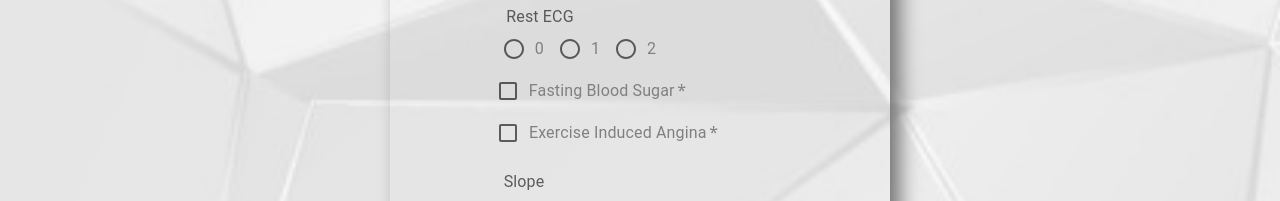
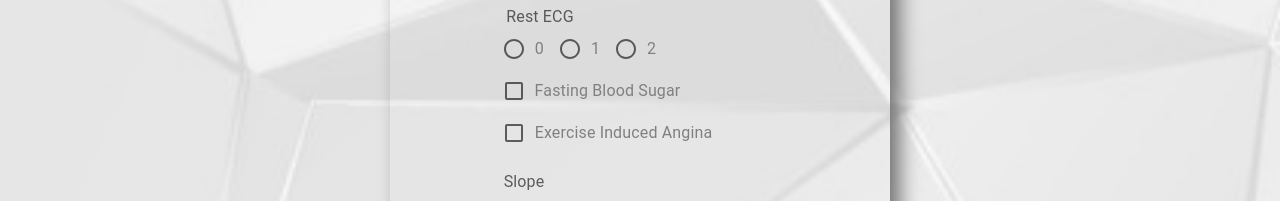
Before and after one commit to muke0131/HealthShield, a React (Vite) app in the folder Frontend/: page /heart-disease-predictor in a window 1280 px wide. Shown: the part 751-952 px from the top of the page. Built offline with nearby package versions, Linux system fonts and the light colour scheme.

Commit message:
frontend updated

```diff
--- a/Frontend/src/components/HeartData.jsx
+++ b/Frontend/src/components/HeartData.jsx
@@ -149,8 +149,8 @@ const HeartData = () => {
                         <FormControlLabel value="1" control={<Radio />} label="1" />
                         <FormControlLabel value="2" control={<Radio />} label="2" />
                     </RadioGroup>
-                    <FormControlLabel required sx={{ mr: '6rem', color: 'gray' }} control={<Checkbox checked={checked} onChange={() => setChecked(!checked)} />} label="Fasting Blood Sugar" />
-                    <FormControlLabel required sx={{ mr: '4rem', color: 'gray' }} control={<Checkbox checked={checked2} onChange={() => setChecked2(!checked2)} />} label="Exercise Induced Angina" />
+                    <FormControlLabel sx={{ mr: '6rem', color: 'gray' }} control={<Checkbox checked={checked} onChange={() => setChecked(!checked)} />} label="Fasting Blood Sugar" />
+                    <FormControlLabel sx={{ mr: '4rem', color: 'gray' }} control={<Checkbox checked={checked2} onChange={() => setChecked2(!checked2)} />} label="Exercise Induced Angina" />
 
                     <FormLabel sx={{ marginRight: '14.5rem', marginTop: '1rem' }}>Slope</FormLabel>
                     <RadioGroup
--- a/Frontend/src/components/Home.jsx
+++ b/Frontend/src/components/Home.jsx
@@ -15,7 +15,7 @@ const Home = () => {
   const fetchMoreData = async () => {
     // let url = `https://newsapi.org/v2/everything?q=diabetes&q=health&q=heartdisease&sortBy=popularity&pageSize=9&apiKey=2743fee2a44e429dac4c35ce05307923&q=fitness`;
     let apikey = '8a72175847209b91f0085bc7cf73e46a';
-    let url = 'https://gnews.io/api/v4/search?q=diabetes&q=health&q=heartdisease&q=fitness&lang=en&max=10&apikey=' + apikey;
+    let url = 'https://gnews.io/api/v4/search?q=diabetes&q=heartdisease&lang=en&max=10&apikey=' + apikey;
 
     let data = await fetch(url);
     let parsedData = await data.json();
```
